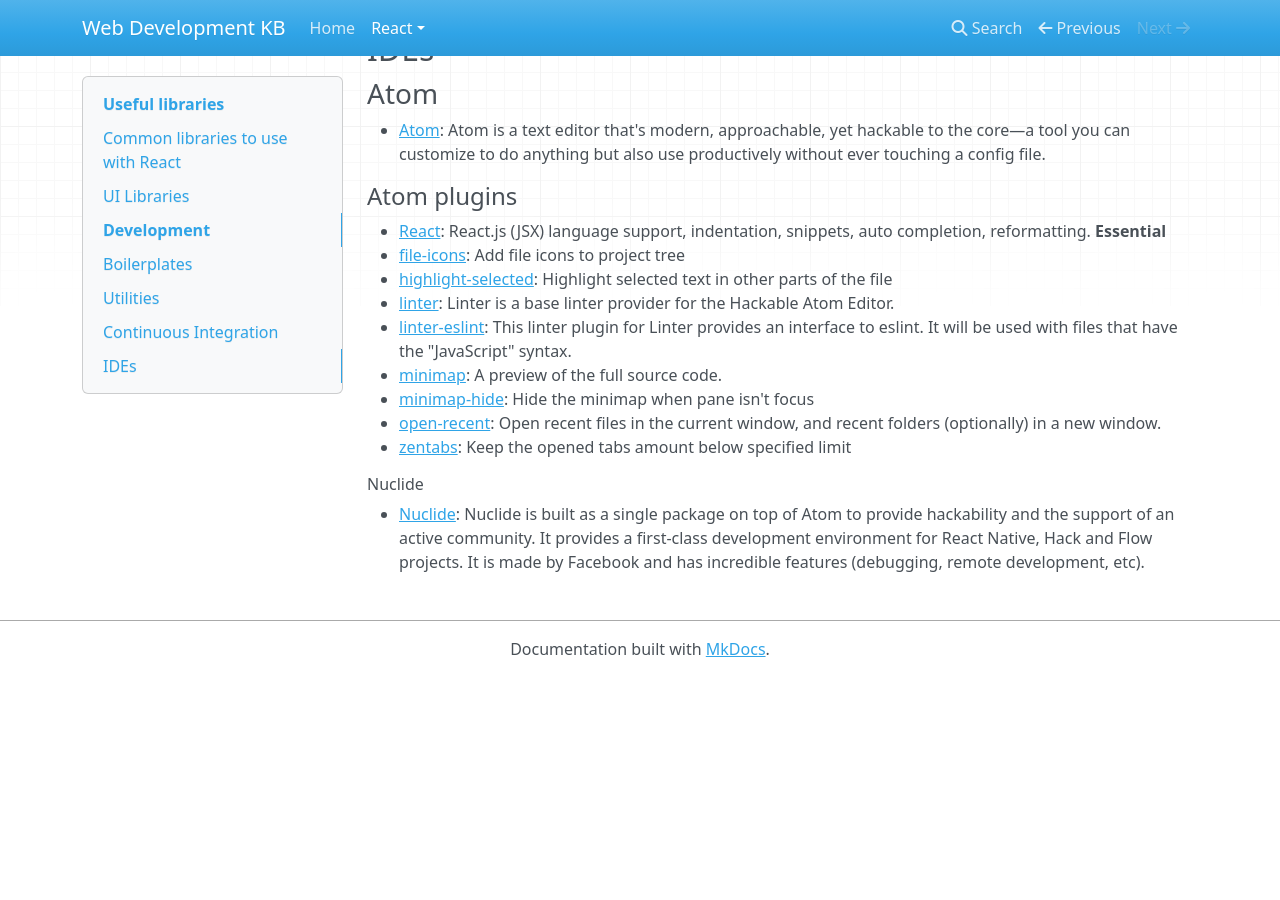
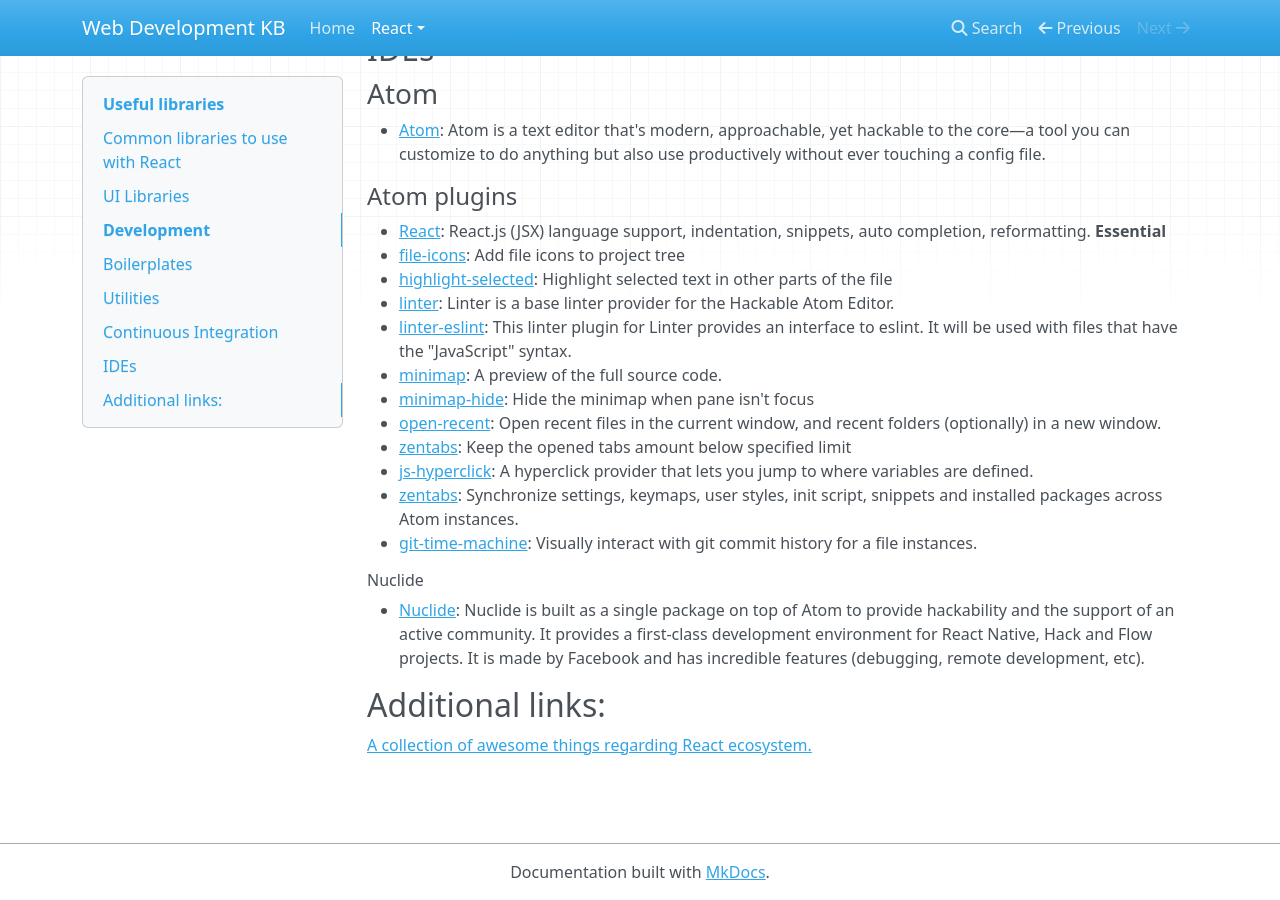
Before and after one commit to codigodelsur/web_development_kb, an MkDocs documentation site: the page built from docs/React/Libraries.md, in a window 1280 px wide and 900 px high, scrolled down 1268 px. Built offline with MkDocs 1.6.1, drawn with Linux system fonts in a browser that asks for light colours; nearby versions of some CDN libraries; old or Windows-style settings are respelled for this version of MkDocs; before the commit the page ends 1945 px from its top, so only the background shows below that.

Commit message:
Added atom plugins

```diff
--- a/docs/React/Libraries.md
+++ b/docs/React/Libraries.md
@@ -48,5 +48,13 @@
 * <a href='https://atom.io/packages/minimap-hide'>minimap-hide</a>: Hide the minimap when pane isn't focus
 * <a href='https://atom.io/packages/open-recent'>open-recent</a>: Open recent files in the current window, and recent folders (optionally) in a new window.
 * <a href='https://atom.io/packages/zentabs'>zentabs</a>: Keep the opened tabs amount below specified limit
+* <a href='https://atom.io/packages/js-hyperclick'>js-hyperclick</a>: A hyperclick provider that lets you jump to where variables are defined.
+* <a href='https://atom.io/packages/sync-settings'>zentabs</a>: Synchronize settings, keymaps, user styles, init script, snippets and installed packages across Atom instances.
+* <a href='https://atom.io/packages/git-time-machine'>git-time-machine</a>: Visually interact with git commit history for a file instances.
 ######Nuclide
 * <a href='https://nuclide.io/'>Nuclide</a>: Nuclide is built as a single package on top of Atom to provide hackability and the support of an active community. It provides a first-class development environment for React Native, Hack and Flow projects. It is made by Facebook and has incredible features (debugging, remote development, etc).
+
+##Additional links:
+
+<a href='https://github.com/enaqx/awesome-react'>A collection of awesome things regarding React ecosystem.</a></p>
+<br />
```
Also changed, not shown: docs/React/GettingStarted.md (+0 -6 lines), site/React/GettingStarted/index.html, site/React/Libraries/index.html, site/index.html, site/mkdocs/search_index.json, site/sitemap.xml.
